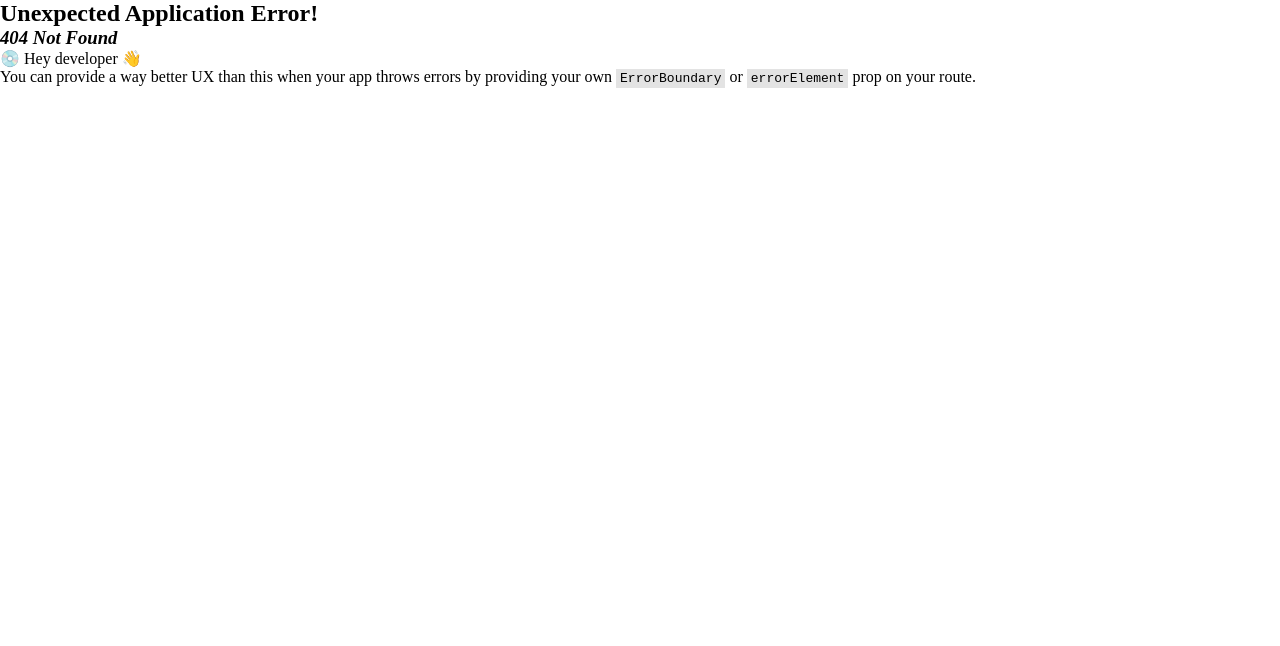
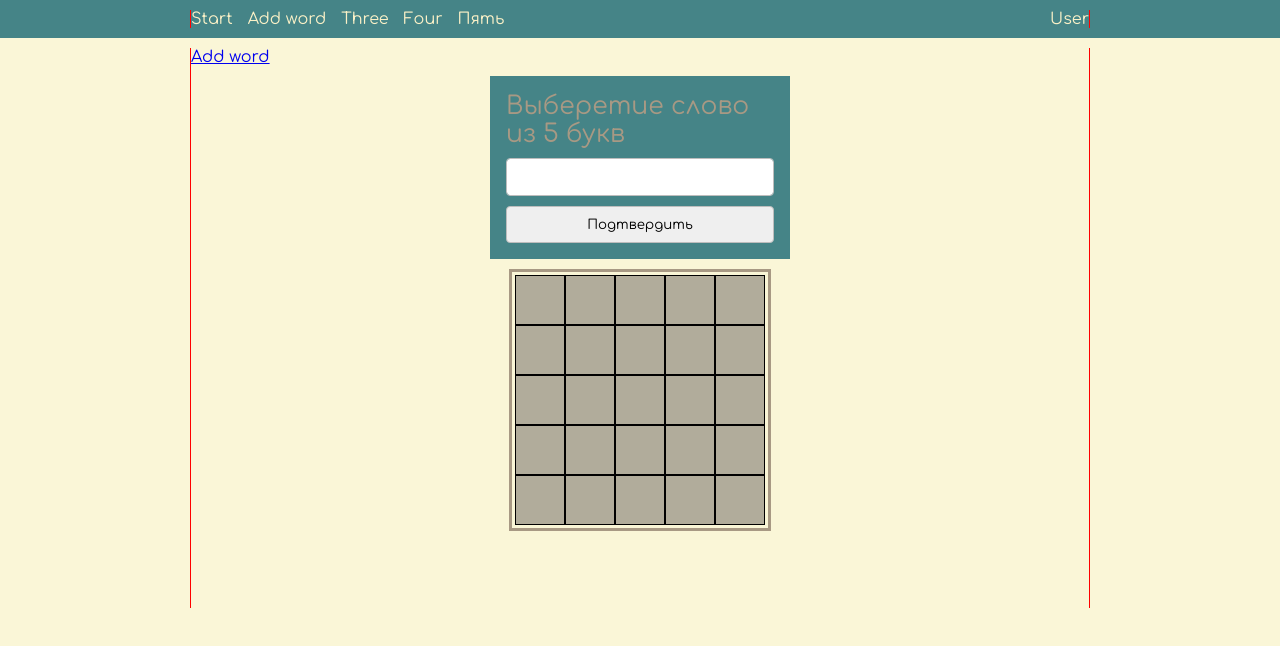
Before and after one commit to Graznov/balda_front, a React (Vite) app: page /playarea/addword in a window 1280 px wide. Before the commit this address had no page. Shown: the top 646 px of the page. Built offline with nearby package versions, Linux system fonts and the light colour scheme; a web font is replaced by a local one.

Commit message:
10.03.26

```diff
--- /dev/null
+++ b/src/Field/AddWord/AddWord.tsx
@@ -0,0 +1,29 @@
+import classNames from "classnames/bind"
+import style from './addword.module.css'
+import InputCastom from "../../Ui-ux_components/InputCastom.tsx";
+import ButtonCastom from "../../Ui-ux_components/ButtonCastom.tsx";
+
+const cx = classNames.bind(style)
+
+function addWord() {
+
+    return(
+        <div className={cx('addWord')}>
+            <div className={cx('addWord_zag')}>
+                Выберетие слово из 5 букв
+            </div>
+
+            <InputCastom
+                className={cx('addWord_input')}
+                maxlength={5}
+                onChange={()=>{}}/>
+
+            <ButtonCastom
+                Btn_text={'Подтвердить'}
+                ClassNameBtn={cx('addWord_btn')}
+                type={'button'}/>
+        </div>
+    )
+}
+
+export default addWord
--- /dev/null
+++ b/src/Field/AddWord/addword.module.css
@@ -0,0 +1,37 @@
+.addWord{
+    max-width: 300px;
+    margin: 10px auto;
+    background: var(--color-w-inputHead);
+    padding: 16px;
+
+    .addWord_zag{
+        font-size: 25px;
+    }
+
+    .addWord_input{
+        margin: 10px 0;
+
+        display: block;
+        width: 100%;
+        height: calc(2.25rem + 2px);
+        padding: 0.375rem 0.75rem;
+        font-family: inherit;
+        font-size: 1rem;
+        font-weight: 400;
+        line-height: 1.5;
+        color: #212529;
+        background-color: #fff;
+        background-clip: padding-box;
+        border: 1px solid #bdbdbd;
+        border-radius: 0.25rem;
+        transition: border-color 0.15s ease-in-out, box-shadow 0.15s ease-in-out;
+    }
+    .addWord_btn{
+        width: 100%;
+        padding: 10px 20px;
+        font-family: inherit;
+
+        border: 1px solid #bdbdbd;
+        border-radius: 0.25rem;
+    }
+}
--- a/src/Field/BattleField/Battlefield.tsx
+++ b/src/Field/BattleField/Battlefield.tsx
@@ -1,7 +1,10 @@
 import style from './battlefield.module.css'
 import classNames from "classnames/bind";
-import InputCube from "../../Ui-ux_components/InputCube.tsx";
+import InputCastom from "../../Ui-ux_components/InputCastom.tsx";
 import {useEffect, useState} from "react";
+import {Outlet} from "react-router-dom";
+import LinkCastom from "../../Ui-ux_components/LinkCastom.tsx";
+import AddWord from "../AddWord/AddWord.tsx";
 
 const cx = classNames.bind(style)
 
@@ -10,6 +13,7 @@ const cx = classNames.bind(style)
 function Battlefield(){
 
 
+    const linksStyle = cx('link')
 
     const inputClass = cx('inputCube')
 
@@ -34,47 +38,54 @@ function Battlefield(){
     return (
         <div className={cx('battlefield')}>
 
+            <LinkCastom
+                Link_path={'addword'}
+                Link_ClassName={linksStyle}
+                Link_text={'Add word'}/>
+
+            <Outlet/>
+
 
             <div className={cx('battlefield_cube')}>
                 {/*<div className={cx('battlefield_cube_lineOne')}>*/}
-                {/*    <InputCube className={inputClass} maxlength={1}/>*/}
-                {/*    <InputCube className={inputClass} maxlength={1}/>*/}
-                {/*    <InputCube className={inputClass} maxlength={1}/>*/}
-                {/*    <InputCube className={inputClass} maxlength={1}/>*/}
-                {/*    <InputCube className={inputClass} maxlength={1}/>*/}
+                {/*    <InputCastom className={inputClass} maxlength={1}/>*/}
+                {/*    <InputCastom className={inputClass} maxlength={1}/>*/}
+                {/*    <InputCastom className={inputClass} maxlength={1}/>*/}
+                {/*    <InputCastom className={inputClass} maxlength={1}/>*/}
+                {/*    <InputCastom className={inputClass} maxlength={1}/>*/}
                 {/*</div>*/}
                 {/*<div className={cx('battlefield_cube_lineOne')}>*/}
-                {/*    <InputCube className={inputClass} maxlength={1}/>*/}
-                {/*    <InputCube className={inputClass} maxlength={1}/>*/}
-                {/*    <InputCube className={inputClass} maxlength={1}/>*/}
-                {/*    <InputCube className={inputClass} maxlength={1}/>*/}
-                {/*    <InputCube className={inputClass} maxlength={1}/>*/}
+                {/*    <InputCastom className={inputClass} maxlength={1}/>*/}
+                {/*    <InputCastom className={inputClass} maxlength={1}/>*/}
+                {/*    <InputCastom className={inputClass} maxlength={1}/>*/}
+                {/*    <InputCastom className={inputClass} maxlength={1}/>*/}
+                {/*    <InputCastom className={inputClass} maxlength={1}/>*/}
                 {/*</div>*/}
                 {/*<div className={cx('battlefield_cube_lineOne')}>*/}
-                {/*    <InputCube className={inputClass} maxlength={1}/>*/}
-                {/*    <InputCube className={inputClass} maxlength={1}/>*/}
-                {/*    <InputCube className={inputClass} maxlength={1}/>*/}
-                {/*    <InputCube className={inputClass} maxlength={1}/>*/}
-                {/*    <InputCube className={inputClass} maxlength={1}/>*/}
+                {/*    <InputCastom className={inputClass} maxlength={1}/>*/}
+                {/*    <InputCastom className={inputClass} maxlength={1}/>*/}
+                {/*    <InputCastom className={inputClass} maxlength={1}/>*/}
+                {/*    <InputCastom className={inputClass} maxlength={1}/>*/}
+                {/*    <InputCastom className={inputClass} maxlength={1}/>*/}
                 {/*</div>*/}
                 {/*<div className={cx('battlefield_cube_lineOne')}>*/}
-                {/*    <InputCube className={inputClass} maxlength={1}/>*/}
-                {/*    <InputCube className={inputClass} maxlength={1}/>*/}
-                {/*    <InputCube className={inputClass} maxlength={1}/>*/}
-                {/*    <InputCube className={inputClass} maxlength={1}/>*/}
-                {/*    <InputCube className={inputClass} maxlength={1}/>*/}
+                {/*    <InputCastom className={inputClass} maxlength={1}/>*/}
+                {/*    <InputCastom className={inputClass} maxlength={1}/>*/}
+                {/*    <InputCastom className={inputClass} maxlength={1}/>*/}
+                {/*    <InputCastom className={inputClass} maxlength={1}/>*/}
+                {/*    <InputCastom className={inputClass} maxlength={1}/>*/}
                 {/*</div>*/}
                 {/*<div className={cx('battlefield_cube_lineOne')}>*/}
-                {/*    <InputCube className={inputClass} maxlength={1}/>*/}
-                {/*    <InputCube className={inputClass} maxlength={1}/>*/}
-                {/*    <InputCube className={inputClass} maxlength={1}/>*/}
-                {/*    <InputCube className={inputClass} maxlength={1}/>*/}
-                {/*    <InputCube className={inputClass} maxlength={1}/>*/}
+                {/*    <InputCastom className={inputClass} maxlength={1}/>*/}
+                {/*    <InputCastom className={inputClass} maxlength={1}/>*/}
+                {/*    <InputCastom className={inputClass} maxlength={1}/>*/}
+                {/*    <InputCastom className={inputClass} maxlength={1}/>*/}
+                {/*    <InputCastom className={inputClass} maxlength={1}/>*/}
                 {/*</div>*/}
 
                 {
                     letters.map((item, index) =>
-                        <InputCube
+                        <InputCastom
                             key={index}
                             className={inputClass}
                             maxlength={1}
--- a/src/Field/Header/Header.tsx
+++ b/src/Field/Header/Header.tsx
@@ -22,9 +22,9 @@ function Header(){
                     </li>
                     <li>
                         <LinkCastom
-                            Link_path={'/'}
+                            Link_path={'/addword'}
                             Link_ClassName={linksStyle}
-                            Link_text={'Two'}/>
+                            Link_text={'Add word'}/>
                     </li>
                     <li>
                         <LinkCastom
--- /dev/null
+++ b/src/Ui-ux_components/ButtonCastom.tsx
@@ -0,0 +1,29 @@
+interface forButtonCastom{
+    Btn_text:React.ReactNode,
+    ClassNameBtn:string,
+    type: "submit" | "reset" | "button",
+    Click?:()=>void,
+    // status?:'true' | 'false',
+    disabled?: boolean,
+
+}
+
+
+function ButtonCastom({
+                 Btn_text,
+                 ClassNameBtn,
+                 type,
+                 Click,
+             }:forButtonCastom){
+
+    return(
+        <button
+            className={ClassNameBtn}
+            onClick={Click}
+            type={type}>
+            {Btn_text}
+        </button>
+    )
+}
+
+export default ButtonCastom
--- a/src/Ui-ux_components/InputCube.tsx
+++ b/src/Ui-ux_components/InputCastom.tsx
@@ -8,7 +8,7 @@ interface forInputCube {
     onChange: (event: React.ChangeEvent<HTMLInputElement>, ind?:number) => void
 }
 
-function InputCube({
+function InputCastom({
     className, maxlength, type, name, value, onChange
                    } : forInputCube){
 
@@ -23,4 +23,4 @@ function InputCube({
     )
 }
 
-export default InputCube;
+export default InputCastom;
--- a/src/main.tsx
+++ b/src/main.tsx
@@ -7,6 +7,7 @@ import {store} from "./Store/store.ts";
 import Field from "./Field/Field.tsx";
 import Battlefield from "./Field/BattleField/Battlefield.tsx";
 import Userwind from "./Field/Userwind/Userwind.tsx";
+import AddWord from "./Field/AddWord/AddWord.tsx";
 
 const router = createBrowserRouter([
     {
@@ -14,10 +15,21 @@ const router = createBrowserRouter([
         element: <Field/>,
         // errorElement:<ErrorPage/>,
         children:[
+
             {
-                path:"/playarea",
+                path:"playarea",
                 // index,
-                element: <Battlefield/>
+                element: <Battlefield/>,
+                children:[
+                    {
+                        index: true, // Это будет отображаться на /playarea
+                        element: <div>Добро пожаловать в PlayArea! (или ваш компонент по умолчанию)</div>
+                    },
+                    {
+                        path:"addword",
+                        element: <AddWord/>,
+                    },
+                ]
             },
             {
                 path:"/user",
```
